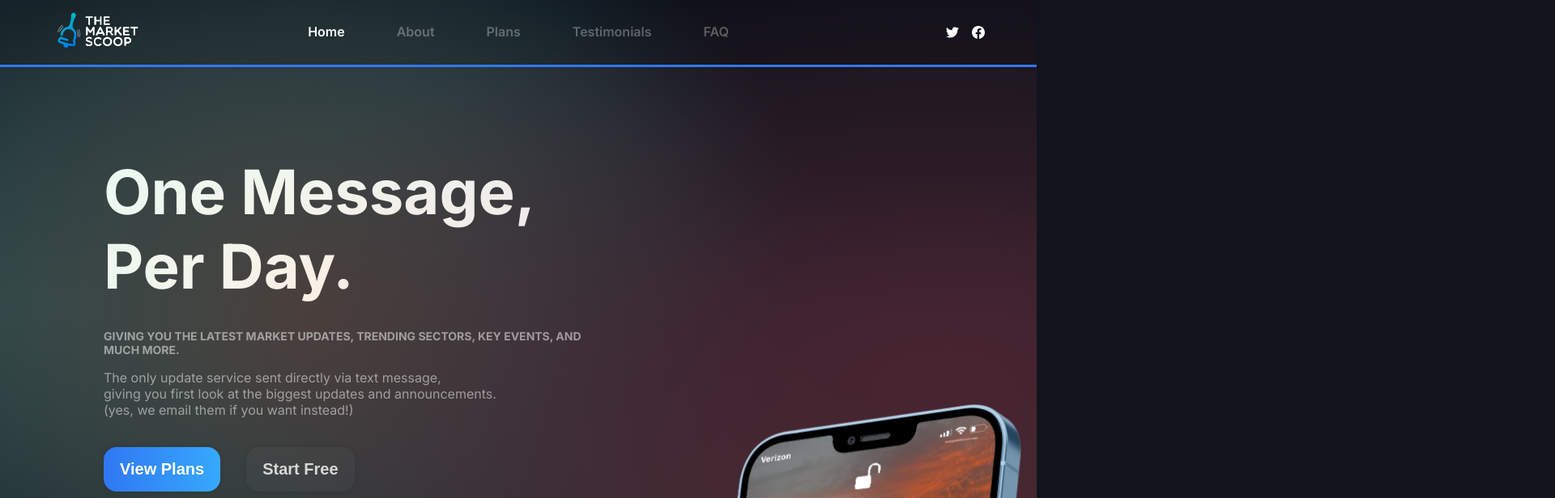
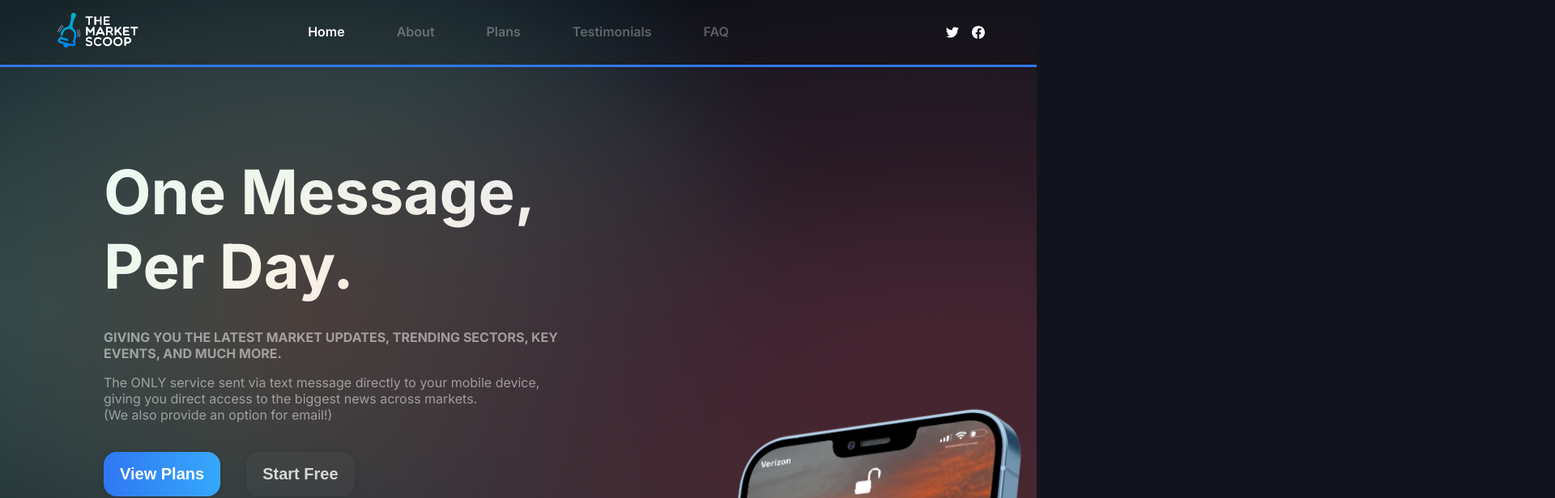
Before and after one commit to jack-strachan/the-market-scoop, a React (Create React App) app: page / in a window 1280 px wide. Shown: the top 616 px of the page at 81% size, 1920 px wide, since content can reach past the window. Built offline with nearby package versions, Linux system fonts and the light colour scheme.

Commit message:
improvements

```diff
--- a/src/pages/Splash.js
+++ b/src/pages/Splash.js
@@ -98,7 +98,7 @@ class Splash extends Component {
 
   render() {
     return (
-      <div>
+      <div style={{width:'100%', overflowX:'hidden'}}>
         {this.state.mobile ? (
           <div className="relative">
             <NavMenuMobile
--- a/src/sections/SplashTop.js
+++ b/src/sections/SplashTop.js
@@ -21,15 +21,15 @@ class SplashTop extends Component {
                             One Message,<br/> Per Day.
                         </h1>
                         <div className='mr-80'>
-                            <p className='o5 mt-32 mb-8 uppercase' style={{fontSize: this.props.mobile ? 12 : 14, fontWeight:'bold'}}>
+                            <p className='o5 mt-32 mb-8 uppercase' style={{fontSize: this.props.mobile ? 12 : 16, fontWeight:'bold'}}>
                                 Giving you the latest market updates, trending sectors, key events, and much more.
                             </p>
                             <p className='o5 mt-16 mb-20' style={{fontSize: this.props.mobile && 14}}>
-                                The only update service sent directly via text message,
+                                The ONLY service sent via text message directly to your mobile device,
                                 <br/>
-                                giving you first look at the biggest updates and announcements.
+                                giving you direct access to the biggest news across markets.
                                 <br/>
-                                (yes, we email them if you want instead!)
+                                (We also provide an option for email!)
                             </p>
                             <div className='row-ac mt-12'>
                                 <button onClick={this.props.scrollToPlans}
--- a/src/sections/Testimonials.js
+++ b/src/sections/Testimonials.js
@@ -13,6 +13,10 @@ class Testimonials extends Component {
                             See what the people{this.props.mobile && <br/>} are saying
                         </h1>
                         <div className='title-underline'/>
+                        <p className='o5 mt-32 mb-20' style={{fontSize: this.props.mobile && 14}}>
+                            Used by finance professionals, top traders, and retail investors alike. Hear what some of
+                            our customers have to say.
+                        </p>
                     </div>
                     <Marquee gradientColor={[18, 20, 29]} pauseOnHover>
                         {TESTIMONIALS.map(testimonial =>
```
Also changed, not shown: 1 other file (tests, documents, lock files or other folders).
